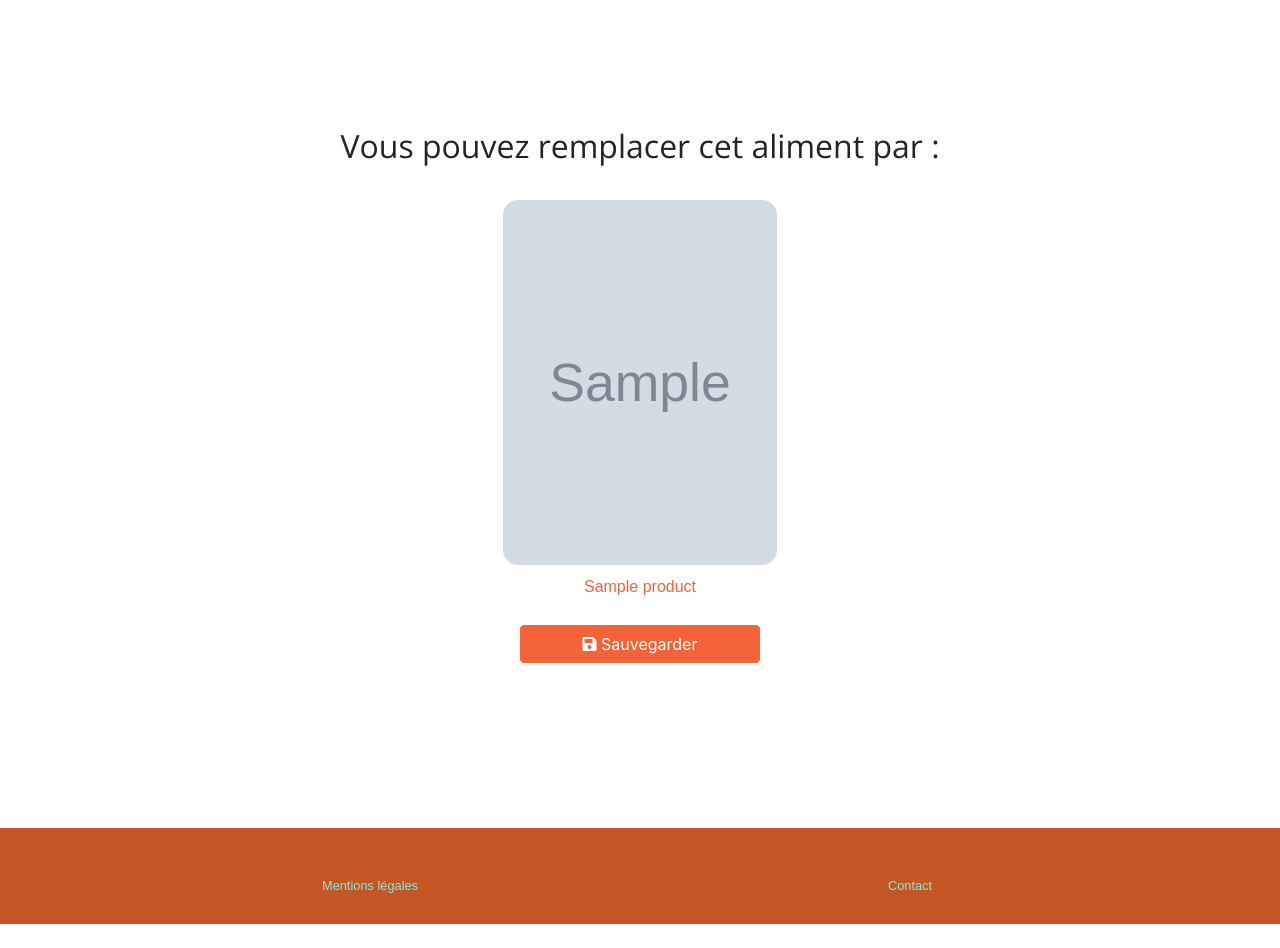
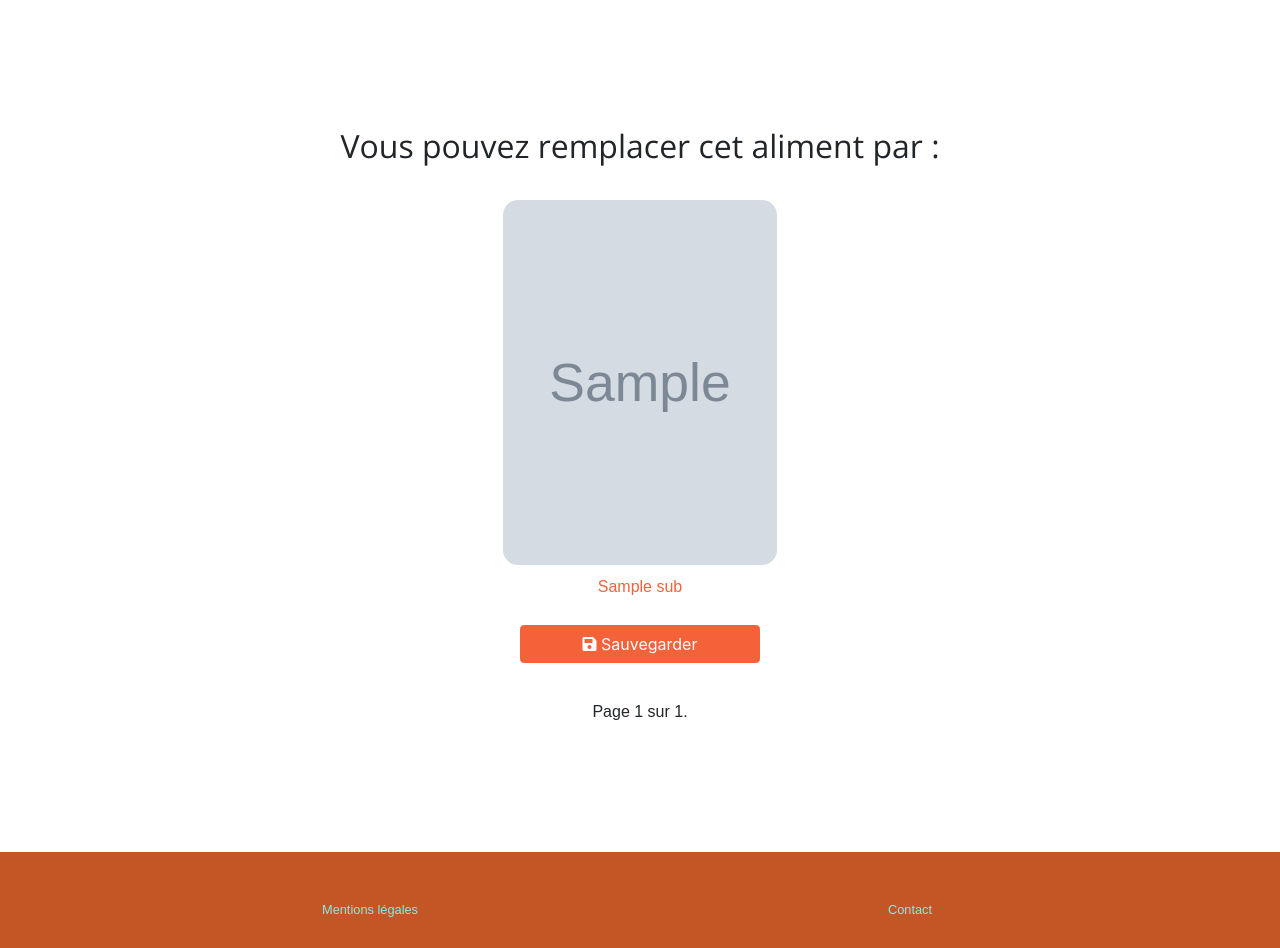
Before and after one commit to Clement-O/Projet_08, a Django app: template product/templates/product/search.html in a window 1280 px wide. Shown: the part 707-1655 px from the top of the page. Before the commit the page ends 1631 px from the top, so only its background shows below. Run offline with Django 3.2, Linux system fonts and the light colour scheme; tables that the repository leaves empty hold one stand-in row (values such as "Sample post"); the template is opened without the code that fills it: values that come from a table or form of the project are taken from there, most other values are stand-ins (such as "Sample title", 1, 10 or a date in 2020); grey boxes marked "Sample" are stand-in pictures; some libraries are stand-ins or nearby versions; some web fonts are replaced.

Commit message:
Added search pagination. moved templates folder (login/out, signup, 404 & 500) in purbeurre folder.

```diff
--- a/product/templates/product/search.html
+++ b/product/templates/product/search.html
@@ -45,6 +45,23 @@
                         </div>
                     {% endfor %}
                 </div>
+                <div class="pagination" id="pagination-div">
+                        <span class="step-links" style="margin: auto">
+                            {% if substitute.has_previous %}
+                                <a href="?query={{ name }}&page=1">&laquo; Première</a>
+                                <a href="?query={{ name }}&page={{ substitute.previous_page_number }}">précédente</a>
+                            {% endif %}
+
+                            <span class="current">
+                                Page {{ substitute.number }} sur {{ substitute.paginator.num_pages }}.
+                            </span>
+
+                            {% if substitute.has_next %}
+                                <a href="?query={{ name }}&page={{ substitute.next_page_number }}">suivante</a>
+                                <a href="?query={{ name }}&page={{ substitute.paginator.num_pages }}">dernière &raquo;</a>
+                            {% endif %}
+                        </span>
+                    </div>
             {% else %}
                 <div class="text-center">
                     <h2>La recherche n'a donné aucun résultat, vérifiez les points suivants:</h2>
```
Also changed, not shown: product/views.py (+8 -1 lines), purbeurre/templates/404.html (renamed from templates/404.html), purbeurre/templates/500.html (renamed from templates/500.html), purbeurre/templates/account/login.html (renamed from templates/account/login.html), purbeurre/templates/account/logout.html (renamed from templates/account/logout.html), purbeurre/templates/account/signup.html (renamed from templates/account/signup.html).
